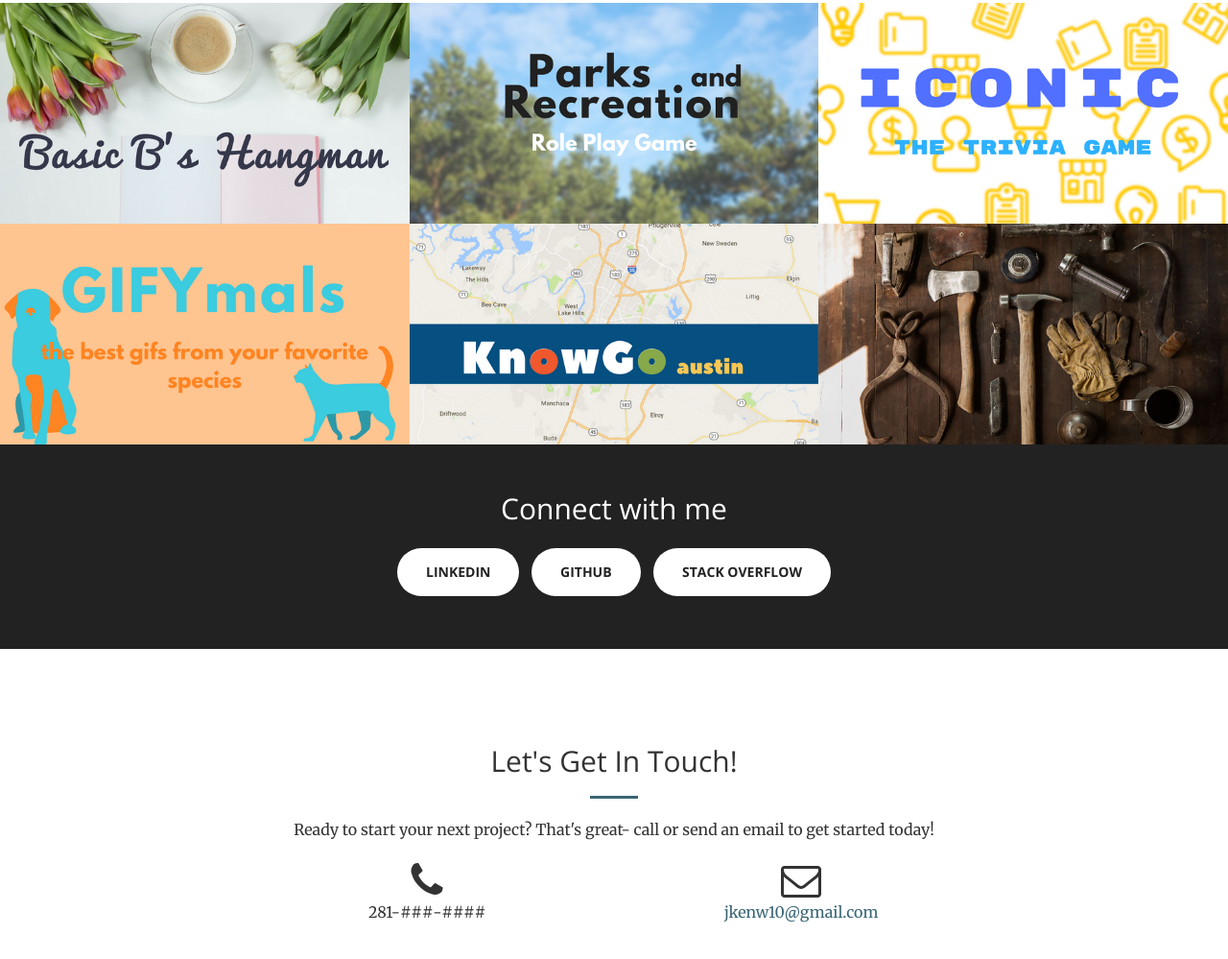
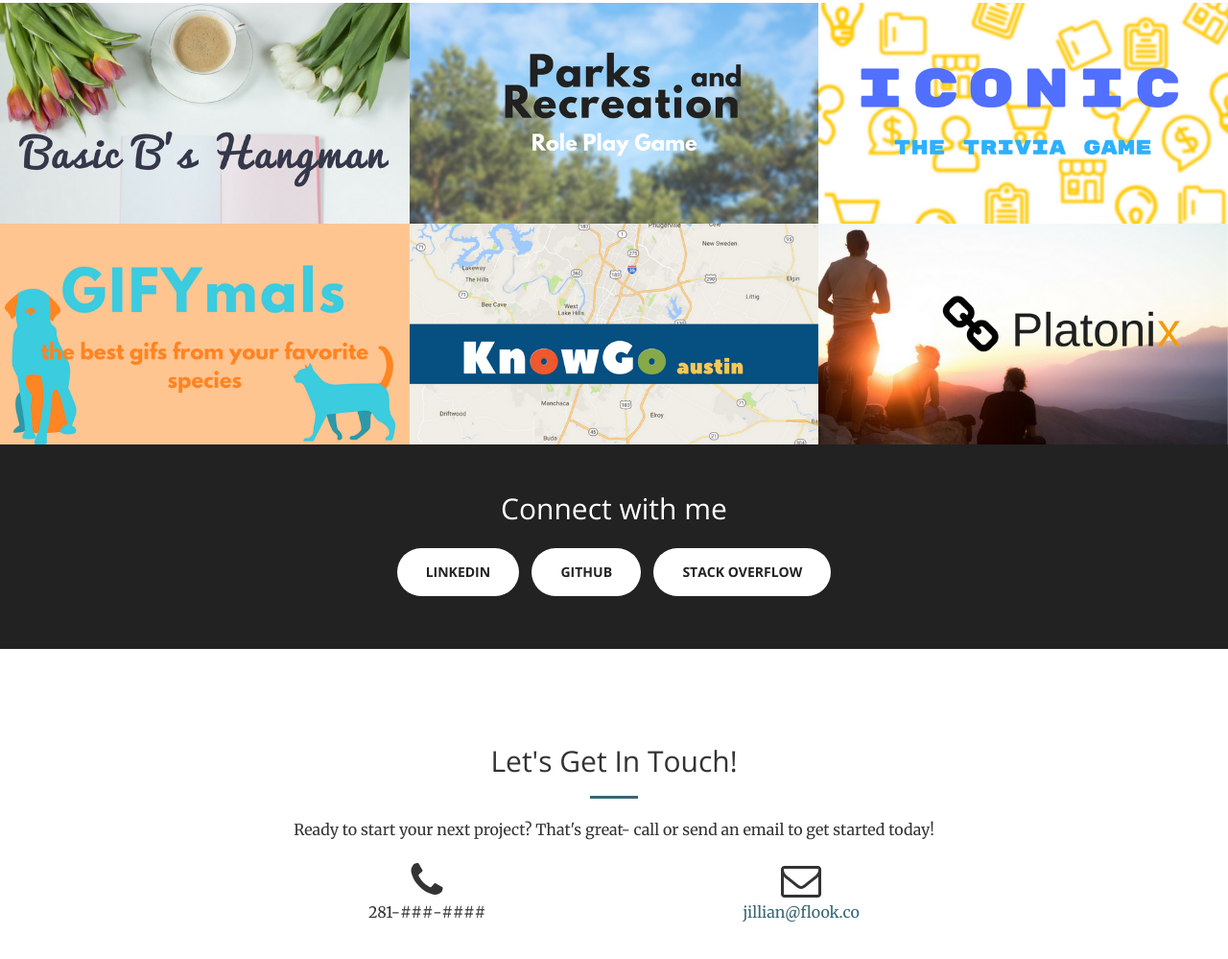
Before and after one commit to jflook10/jflook10.github.io, a website: page index.html in a window 1280 px wide. Shown: the part 1713-2712 px from the top of the page at 96% size. Drawn offline with nearby package versions, Linux system fonts and the light colour scheme.

Commit message:
updated platonix tile, added thumbnail, changed email

```diff
--- a/index.html
+++ b/index.html
@@ -218,14 +218,14 @@
                 </div>
                 <div class="col-lg-4 col-sm-6">
                     <a href="img/portfolio/fullsize/6.jpg" class="portfolio-box">
-                        <img src="img/portfolio/thumbnails/6.jpg" class="img-responsive" alt="">
+                        <img src="img/portfolio/thumbnails/Platonix.png" class="img-responsive" alt="">
                         <div class="portfolio-box-caption">
                             <div class="portfolio-box-caption-content">
                                 <div class="project-category text-faded">
                                     Platonix
                                 </div>
                                 <div class="project-name">
-                                    Coming soon: Full stack application using MySQL and node.js.
+                                    Full stack application using MySQL and node.js.
                                 </div>
                             </div>
                         </div>
@@ -260,7 +260,7 @@
                 </div>
                 <div class="col-lg-4 text-center">
                     <i class="fa fa-envelope-o fa-3x sr-contact"></i>
-                    <p><a href="mailto:jkenw10@gmail.com">jkenw10@gmail.com</a></p>
+                    <p><a href="mailto:jillian@flook.co">jillian@flook.co</a></p>
                 </div>
             </div>
         </div>
```
Also changed, not shown: README.md, img/JF.LogoBlk.png (added), img/JF.LogoColor.png (added), img/portfolio/thumbnails/Platonix.png (added).
